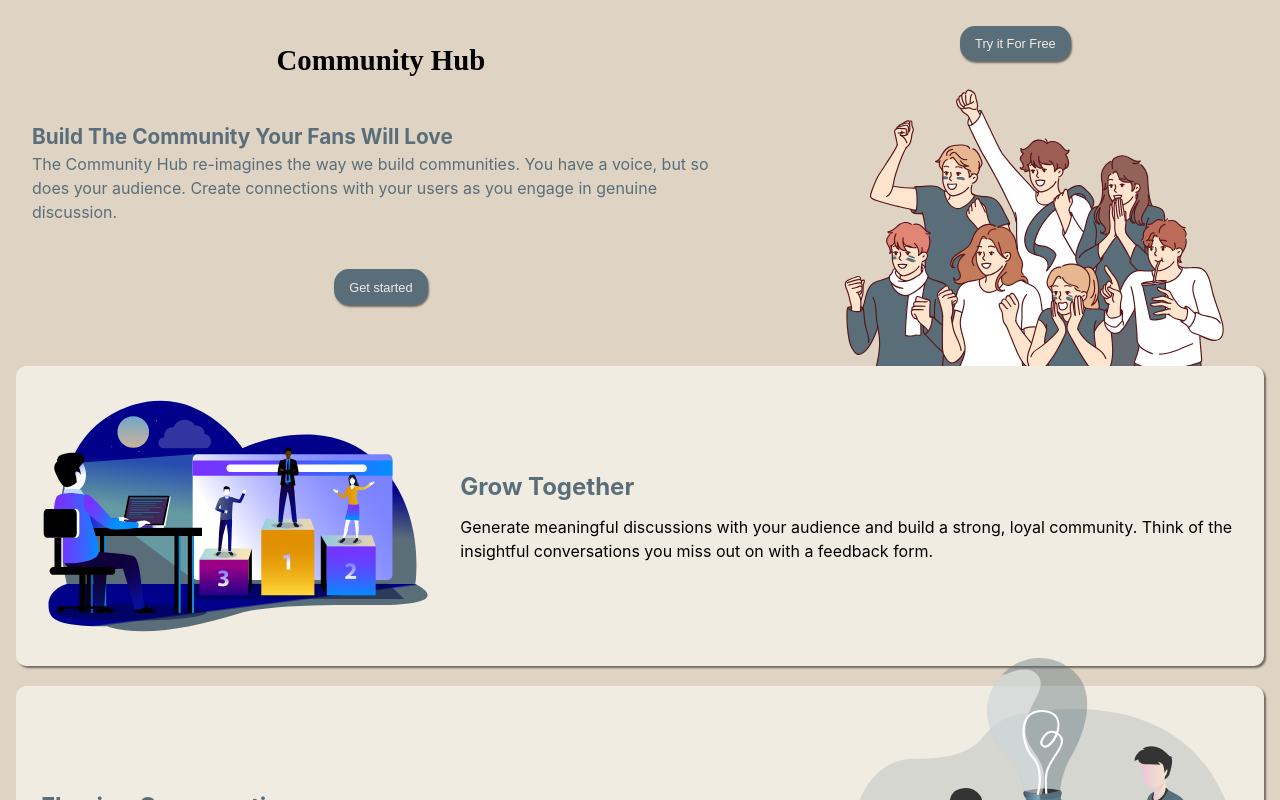
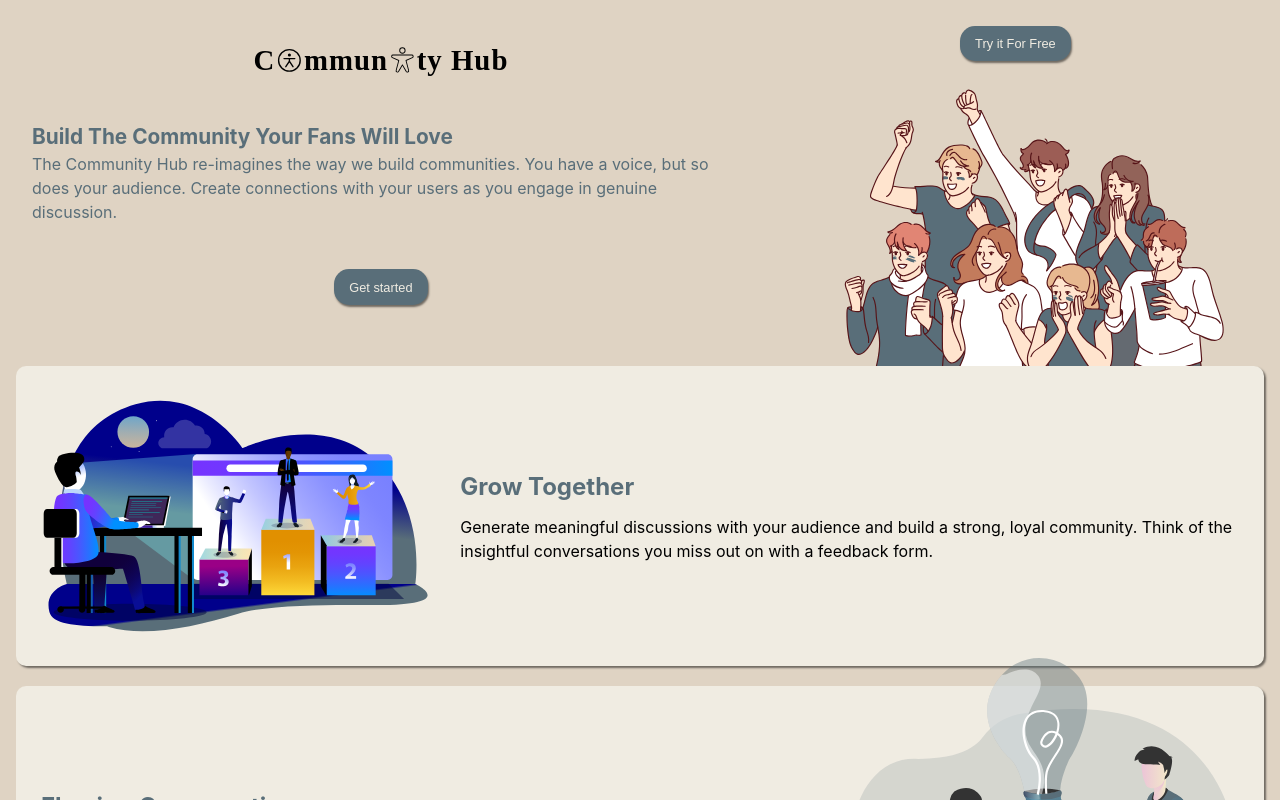
Before and after one commit to Lu-Smith/community-website-react, a React (Vite) app: page / in a window 1280 px wide. Shown: the top 800 px of the page. Built offline with nearby package versions, Linux system fonts and the light colour scheme; a web font is replaced by a local one.

Commit message:
Updated Header.tsx

```diff
--- a/src/components/Header.tsx
+++ b/src/components/Header.tsx
@@ -3,6 +3,9 @@ import styled from 'styled-components';
 import Button from './support/Button';
 import Community from '../assets/media/community.svg';
 import { motion } from "framer-motion";
+import { PiPersonArmsSpreadThin } from "react-icons/pi";
+import { PiPersonSimpleCircleLight } from "react-icons/pi";
+
 
 const HeaderWrapper = styled.section`
   padding: 0.2em 0.5em;
@@ -37,6 +40,11 @@ const Title = styled.h1`
   color: black;
   text-align: left;
   font-family: "Playwrite US Modern", cursive;
+  letter-spacing: 1px;
+  display: flex;
+  flex-direction: row;
+  align-items: center;
+  justify-content: center;
 `;
 
 const IntroContainer = styled.div`
@@ -63,12 +71,30 @@ const Header: React.FC = () => {
   return (
     <HeaderWrapper role='header'>
         <Container className='first'>
-            <Title>Community Hub</Title>
-            <IntroContainer>
-                <IntroTitle>Build The Community Your Fans Will Love</IntroTitle>
-                <IntroContent>The Community Hub re-imagines the way we build communities. You have a voice, but so does your audience. Create connections with your users as you engage in genuine discussion.</IntroContent>
-            </IntroContainer>
-            <Button>Get started</Button>
+          <motion.div>
+            <Title>
+              C
+              <motion.div
+              initial={{ scale: 1, y: 5 }}
+              whileHover={{ scale: 0.8, y: 20 }}
+              transition={{ duration: 0.6 }}>
+                <PiPersonSimpleCircleLight />
+            </motion.div>
+              mmun
+              <motion.div
+              initial={{ scale: 1, y: 5 }}
+              whileHover={{ scale: 0.8, y: 20 }}
+              transition={{ duration: 0.6 }}>
+                <PiPersonArmsSpreadThin />
+              </motion.div>
+              ty Hub
+            </Title>
+          </motion.div>
+          <IntroContainer>
+              <IntroTitle>Build The Community Your Fans Will Love</IntroTitle>
+              <IntroContent>The Community Hub re-imagines the way we build communities. You have a voice, but so does your audience. Create connections with your users as you engage in genuine discussion.</IntroContent>
+          </IntroContainer>
+          <Button>Get started</Button>
         </Container>
         <Container className='second'>
             <Button>Try it For Free</Button>
```
